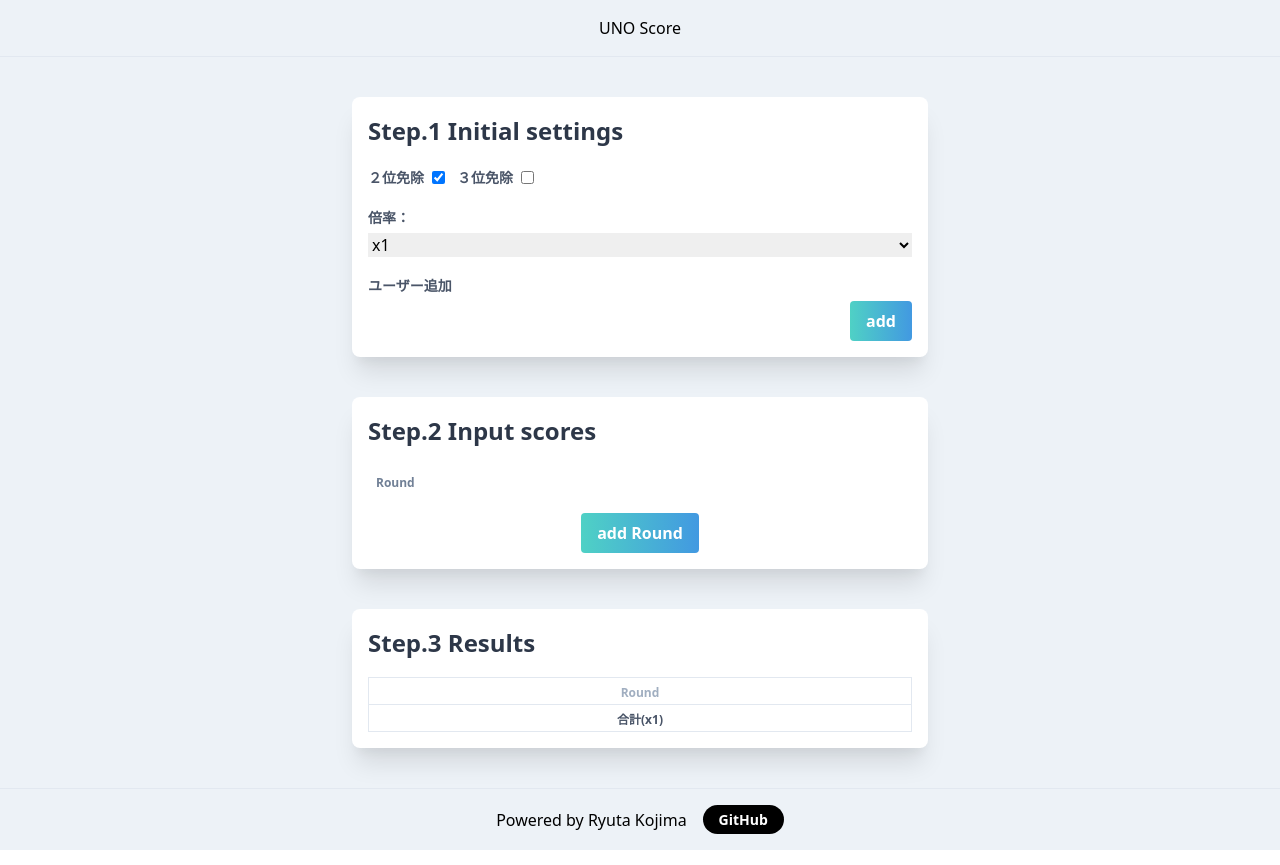
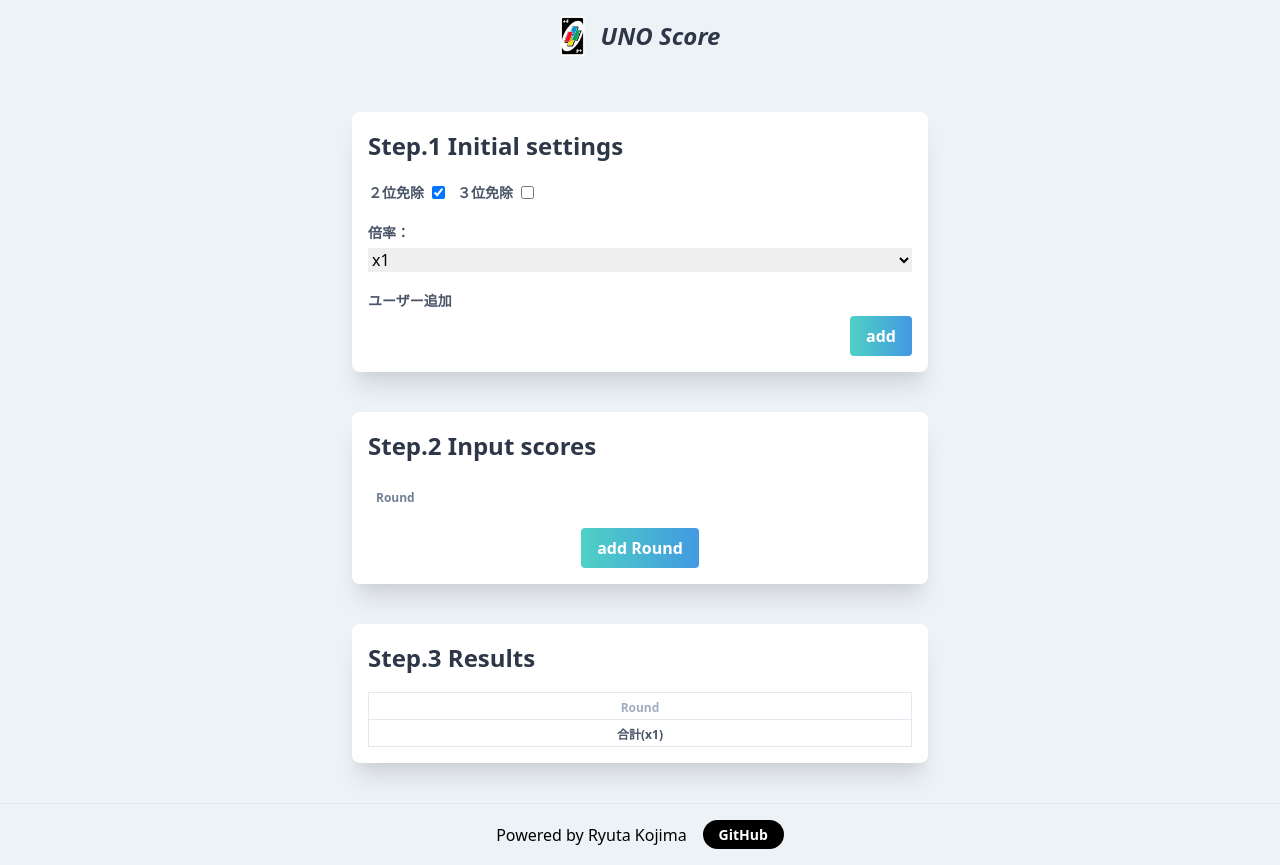
Before and after one commit to RyutaKojima/UnoScore, a Next.js app: page / in a window 1280 px wide. Built offline with nearby package versions, Linux system fonts and the light colour scheme; what @tailwindcss/custom-forms would draw is missing.

Commit message:
update: AppHeader

```diff
--- a/src/components/AppHeader.tsx
+++ b/src/components/AppHeader.tsx
@@ -1,5 +1,6 @@
 import React from 'react'
 import clsx from 'clsx'
+import Image from 'next/image'
 
 type Props = {
   className?: string
@@ -7,8 +8,11 @@ type Props = {
 
 export const AppHeader: React.FC<Props> = ({ className }) => {
   return (
-    <header className={clsx('p-4 border-b', className)}>
-      <h1 className="text-center">UNO Score</h1>
+    <header className={clsx('p-4', className)}>
+      <div className="flex justify-center items-center space-x-4">
+        <Image src="/img/draw4.png" width={25} height={40} className="shadow" />
+        <h1 className="text-2xl font-bold italic text-gray-800">UNO Score</h1>
+      </div>
     </header>
   )
 }
```
